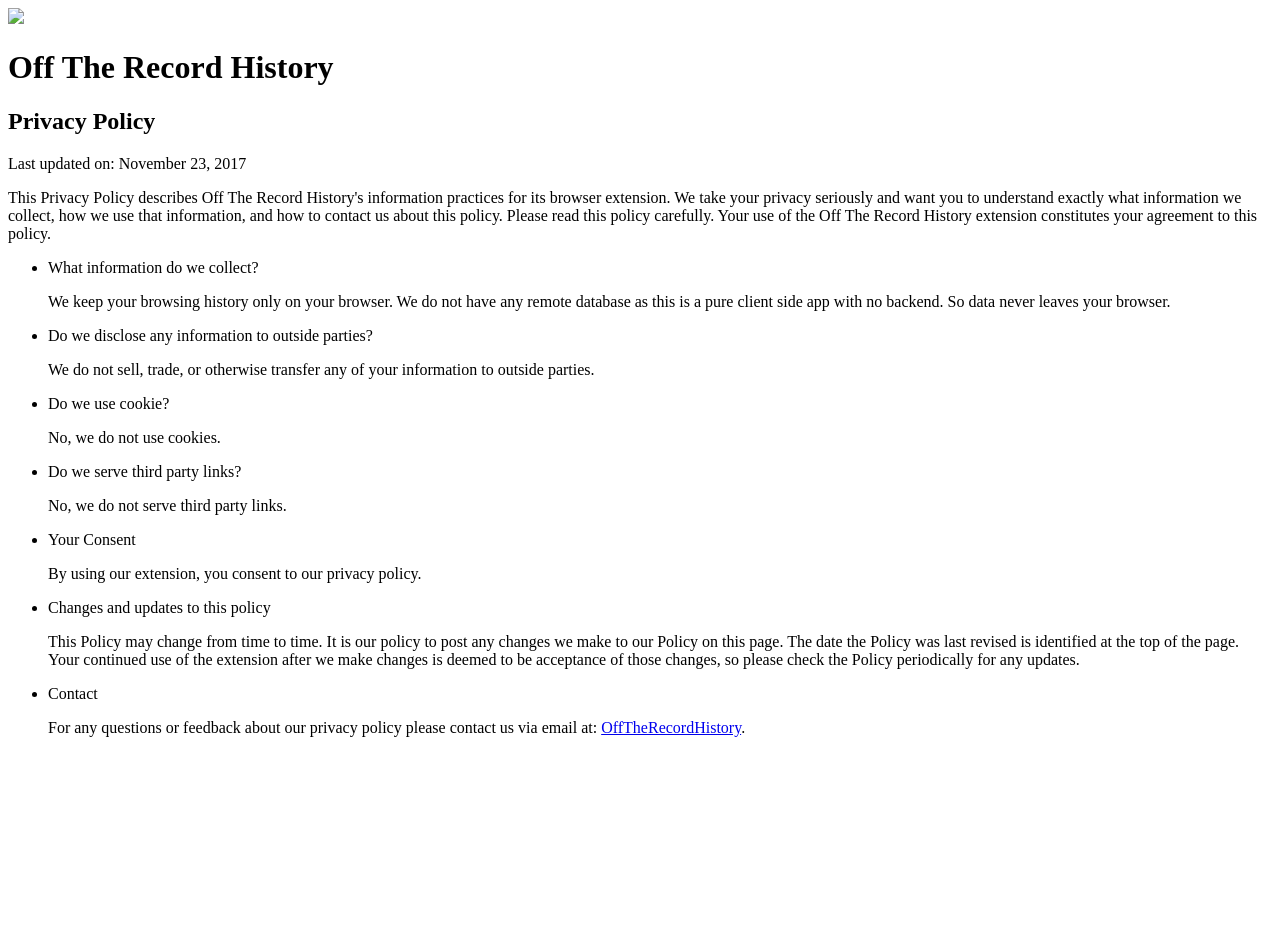
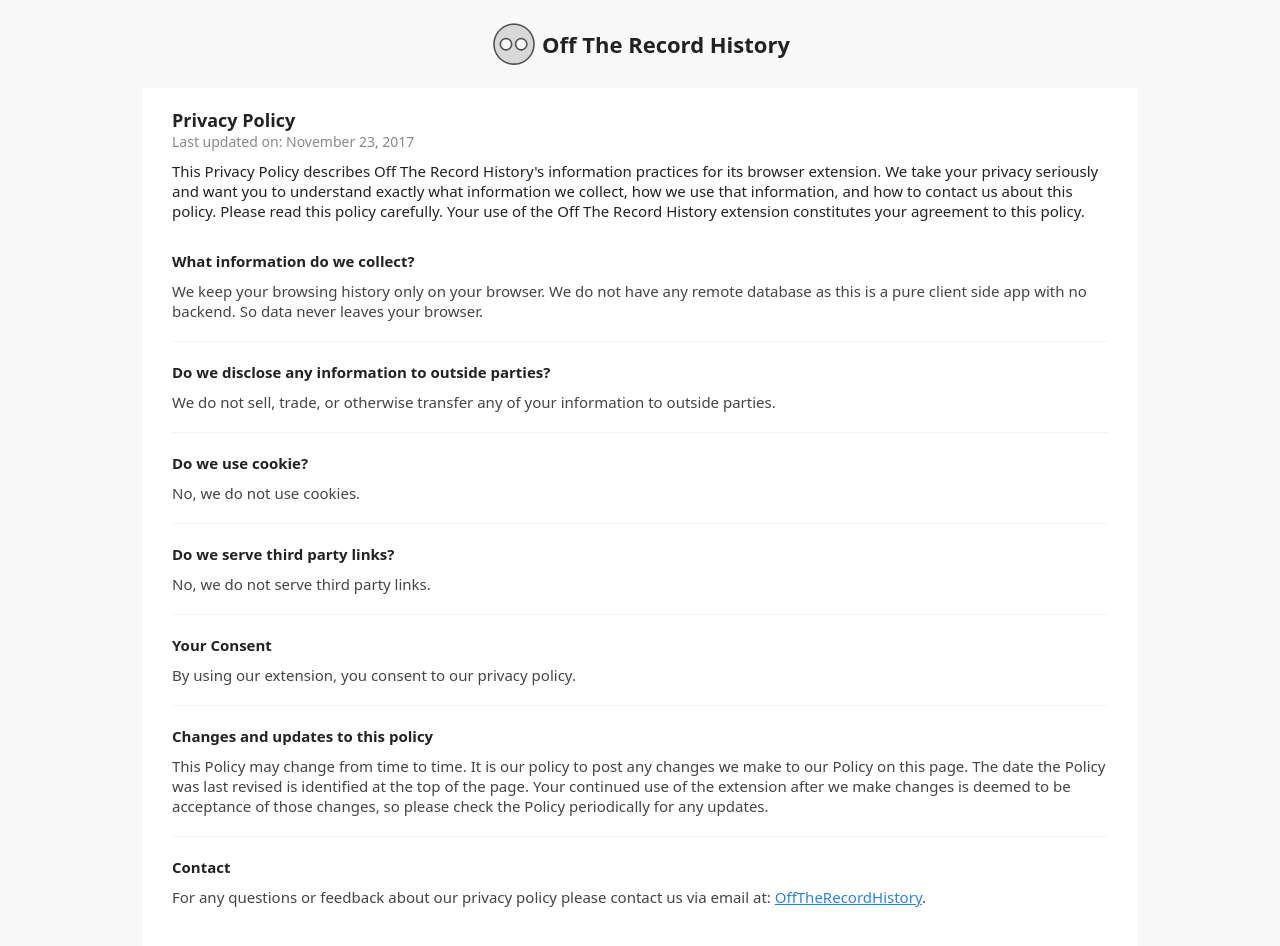
Before and after one commit to dutiyesh/extensions, a plain HTML site: page off-the-record-history/privacy.html in a window 1280 px wide. Before the commit the page ends 800 px from the top, so only its background shows below. Drawn offline with Linux system fonts and the light colour scheme; the site is published under a folder, as on GitHub Pages, so addresses that start at the root find nothing.

Commit message:
Fix static resources path

```diff
--- a/index.html
+++ b/index.html
@@ -10,8 +10,8 @@
     />
 
     <title>Chrome Extensions by Dutiyesh Salunkhe</title>
-    <link rel="shortcut icon" href="/assets/favicon.png" />
-    <link rel="stylesheet" type="text/css" href="/style/main.css" />
+    <link rel="shortcut icon" href="assets/favicon.png" />
+    <link rel="stylesheet" type="text/css" href="style/main.css" />
   </head>
   <body>
     <section class="section">
--- a/off-the-record-history/privacy.html
+++ b/off-the-record-history/privacy.html
@@ -4,12 +4,12 @@
     <meta charset="utf-8" />
     <meta name="viewport" content="width=device-width, initial-scale=1.0" />
     <title>Off The Record History - Privacy Policy</title>
-    <link rel="shortcut icon" href="/assets/favicon.png" />
-    <link rel="stylesheet" type="text/css" href="/style/privacy.css" />
+    <link rel="shortcut icon" href="../assets/favicon.png" />
+    <link rel="stylesheet" type="text/css" href="../style/privacy.css" />
   </head>
   <body>
     <header class="app-header">
-      <img src="/assets/otrh-icon.png" class="app-logo" />
+      <img src="../assets/otrh-icon.png" class="app-logo" />
       <h1>Off The Record History</h1>
     </header>
 
```
